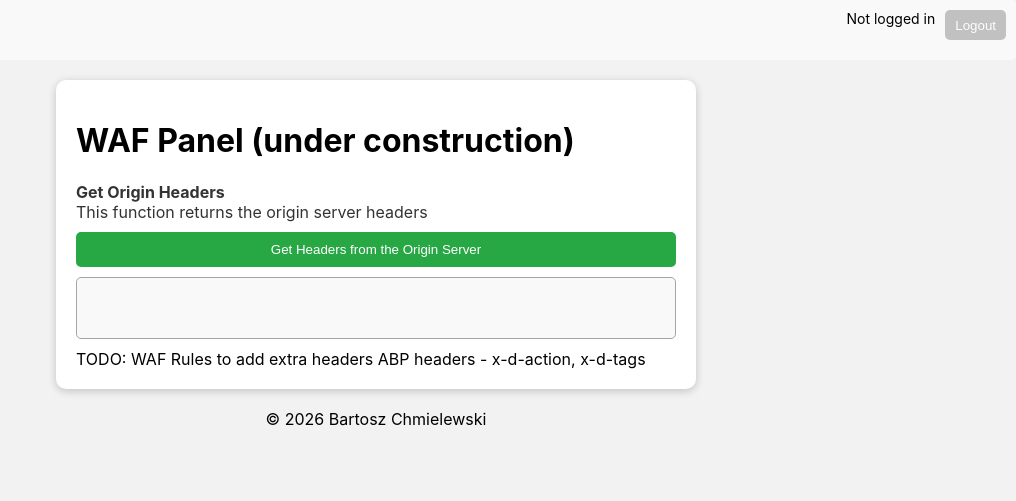
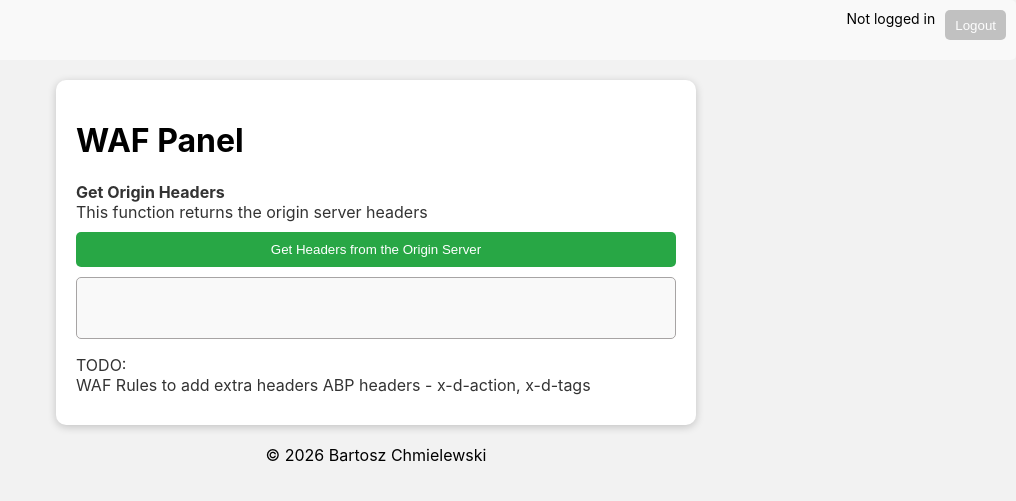
Before and after one commit to spmpl-pl/spm-web-lab, a Flask app: page /wafpanel in a window 1280 px wide. Shown: the part 50-551 px from the top of the page, without its empty margins (264-1280 px from the left). Run offline with Flask 3, Linux system fonts and the light colour scheme.

Commit message:
WAF Panel added

```diff
--- a/templates/wafpanel.html
+++ b/templates/wafpanel.html
@@ -5,7 +5,7 @@
 {% block content %}
 
   <!-- Main content -->
-    <h1>WAF Panel (under construction)</h1>
+    <h1>WAF Panel</h1>
 
 
     <!-- GetGetSession Section -->
@@ -27,9 +27,9 @@
         });
     };
     </script>
-    TODO:
+    <p>TODO:<br>
     WAF Rules to add extra headers
     ABP headers - x-d-action, x-d-tags
-
+    </p>
 
 {% endblock %}
```
